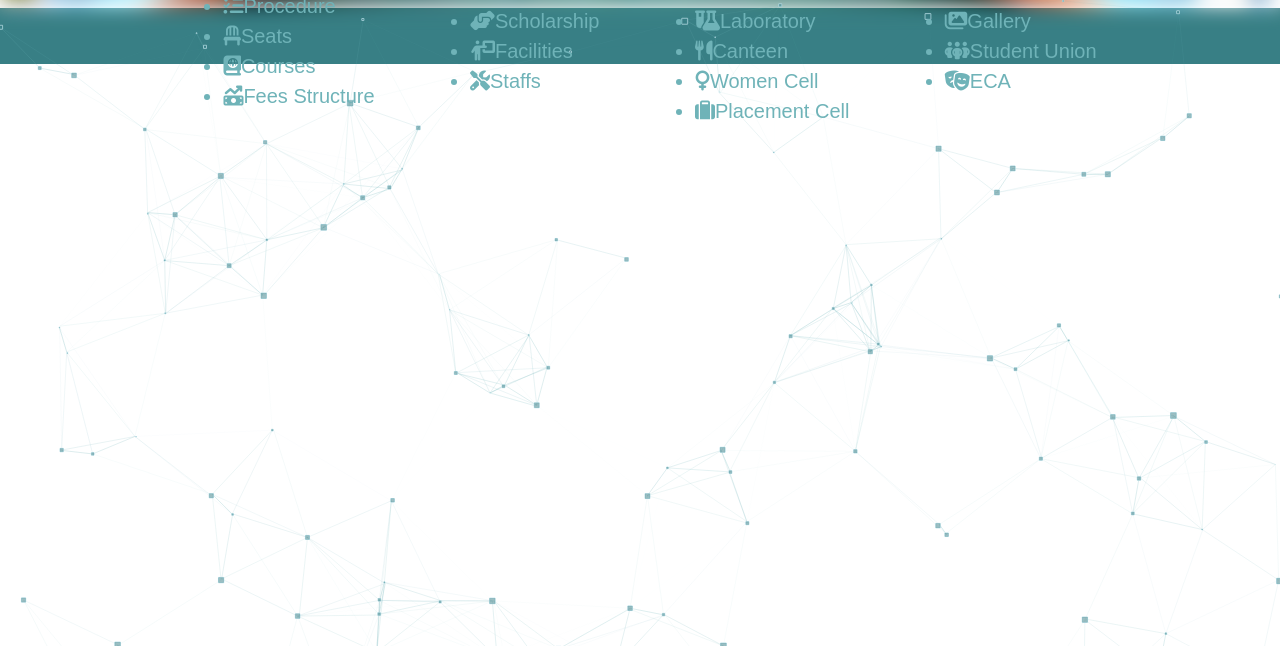
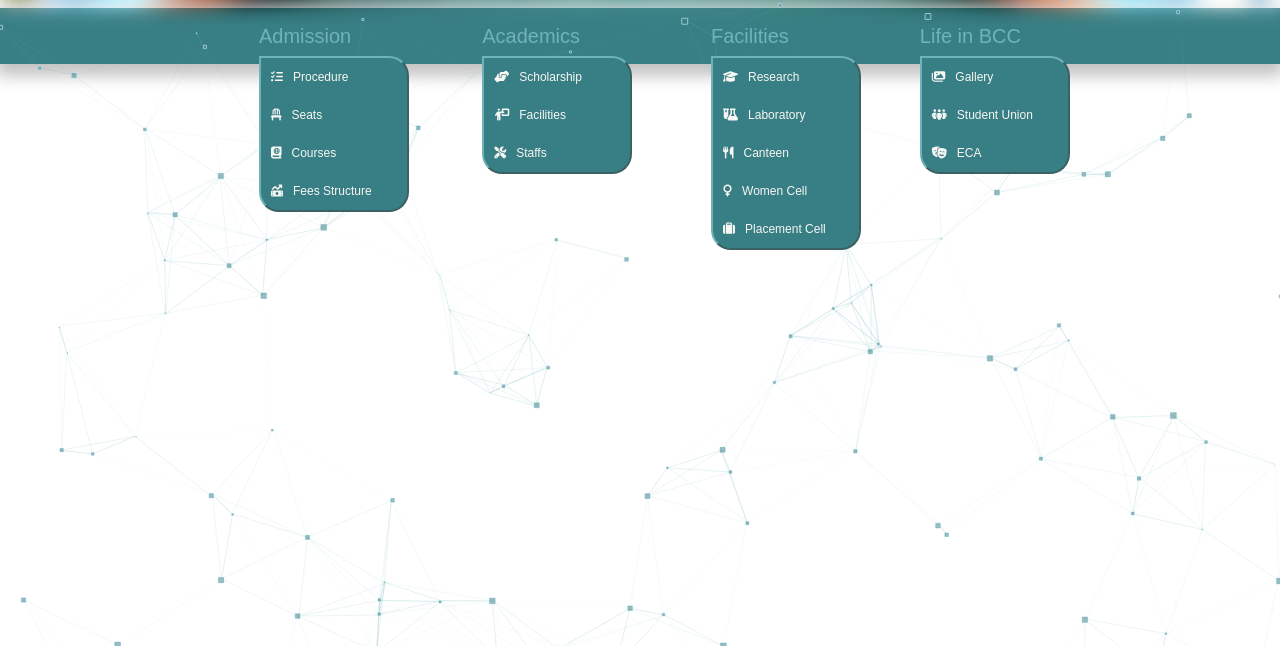
Before and after one commit to RamzziSudip/BCC-College-webste, a website: page src/index.html in a window 1280 px wide. Shown: the part 154-800 px from the top of the page. Drawn offline with nearby package versions, Linux system fonts and the light colour scheme; files that its build step writes are made by us from their sources; a web font is replaced by a local one.

Commit message:
Updated css
- managed padding and margin
- add border
- make standers shape border
- used icons

```diff
--- a/src/app/scss/components/nav.scss
+++ b/src/app/scss/components/nav.scss
@@ -2,6 +2,7 @@
 
 nav {
   background-color: var(--deep-green);
+  box-shadow: 0px 8px 15px 4px rgba(0, 0, 0, 0.24);
   height: 7vh;
   margin-top: rem(2);
   .nav-links {
@@ -33,5 +34,37 @@ nav {
       transform: scale(1);
       opacity: 1;
     }
+    // a:hover ul {
+    //   display: block;
+    //   opacity: 1;
+    //   visibility: visible;
+    // }
   }
 }
+.nav__menus {
+  margin-block: rem(5);
+  padding: 0;
+  position: absolute;
+  width: 150px;
+  font-size: 12px;
+  // -webkit-box-shadow: none;
+  // -moz-box-shadow: none;
+  // box-shadow: none;
+  // display: none;
+  // opacity: 0;
+  // visibility: hidden;
+  border: rem(2) outset var(--pale-green);
+  border-radius: 0px 20px 20px 20px;
+  background: var(--deep-green);
+  li {
+    padding-block: rem(10);
+    display: block;
+    color: var(--cream-white);
+    i {
+      padding-inline: rem(10);
+    }
+  }
+  li:hover {
+    background: var(--pale-green);
+  }
+}
```
